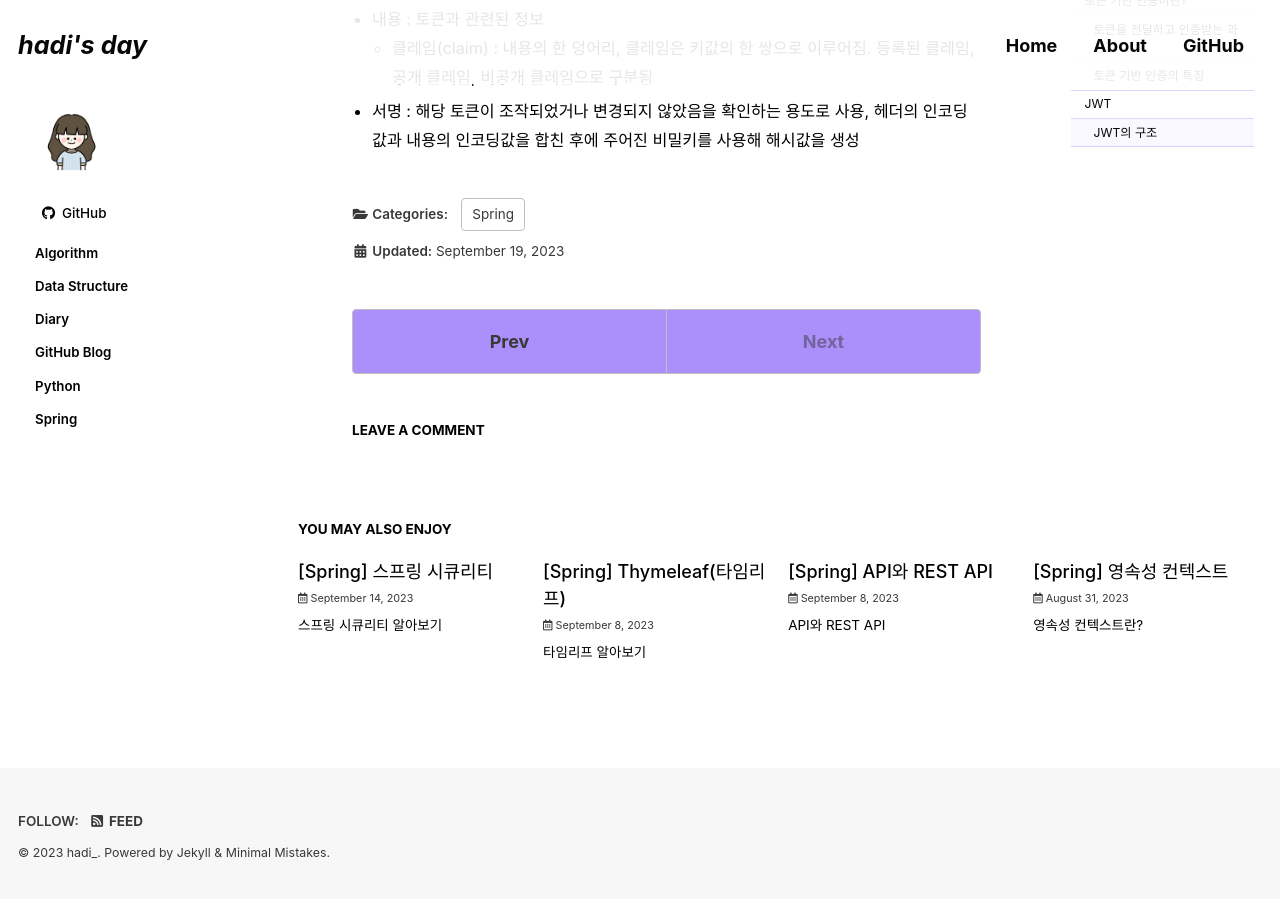
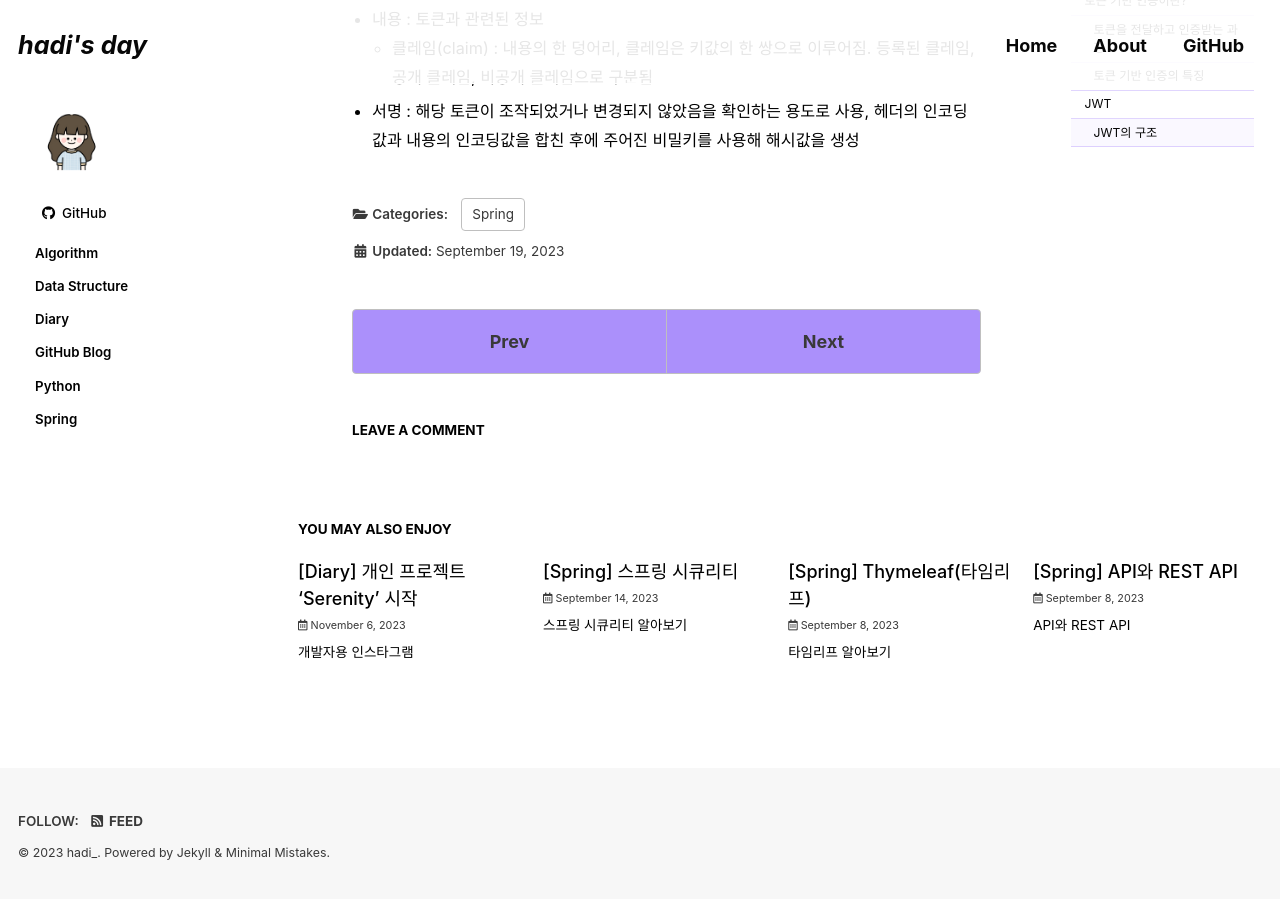
Before and after one commit to ahnhadi/ahnhadi.github.io, a Jekyll site: the page built from _posts/2023-09-19-spring-7.md, in a window 1280 px wide and 900 px high, scrolled down 1676 px. Built offline with Jekyll 4.4.1, drawn with Linux system fonts in a browser that asks for light colours; cached includes are drawn as plain includes; some web fonts are replaced; comment, search, counter and statistics services are not loaded; some of the changed lines change nothing that is shown; some of the changed text lies outside the part shown.

Commit message:
이전 글 수정 및 프로젝트 시작 글 업로드

```diff
--- a/_posts/2023-09-19-spring-7.md
+++ b/_posts/2023-09-19-spring-7.md
@@ -19,7 +19,7 @@ last_modified_at: 2023-09-19 # 최종 수정 날짜
 # 토큰 기반 인증이란?
 - 스프링 시큐리티로 로그인/로그아웃에서는 기본적으로 시큐리티에서 제공해주는 세션 기반 인증을 사용
     - 사용자마다 사용자의 정보를 담은 세션을 생성하고 저장해서 인증
-- 토큰 기반 인증은 코능르 사용
+- 토큰 기반 인증은 토큰을 사용
     - 토큰은 서버에서 클라이언트를 구분하기 위한 유일한 값
     - 서버가 토큰을 생성해서 클라이언트에게 제공하면, 클라이언트는 이 토큰을 갖고 있다가 여러 요청을 이 토큰과 함께 신청
     - 서버는 토큰으로만 유효한 사용자인지 검증
@@ -50,6 +50,7 @@ last_modified_at: 2023-09-19 # 최종 수정 날짜
 # JWT
 ## JWT의 구조
 > JWT는 .을 기준으로 헤더(header), 내용(payload), 서명(signiture)로 이루어져 있음
+
 - **헤더** : 토큰의 타입과 해싱 알고리즘을 지정하는 정보를 담음
 
 |이름|설명|
--- /dev/null
+++ b/_posts/2023-11-06-project-serenity-1.md
@@ -0,0 +1,29 @@
+---
+title: "[Diary] 개인 프로젝트 'Serenity' 시작"
+excerpt: "개발자용 인스타그램"
+
+categories: # 카테고리 설정
+  - diary
+tags: # 포스트 태그
+  - [project, springboot, 1person]
+
+permalink: /diary/projectSerenity01/ # 포스트 URL
+
+toc: true # 우측에 본문 목차 네비게이션 생성
+toc_sticky: true # 본문 목차 네비게이션 고정 여부
+
+date: 2023-11-06 # 작성 날짜
+last_modified_at: 2023-11-06 # 최종 수정 날짜
+---
+
+# 개인 프로젝트의 시작🔛
+포트폴리오로 만들 개인 프로젝트 하나를 시작하였다.
+설계부터 프론트(?)까지 모두 1인으로 할 계획이다.
+다른 것 보다 프론트 단이 가장 걱정되는 부분이다. 아무래도 리액트를 쓰지는 않다보니, 얕은 프론트 지식으로 해낼 수 있을지..?
+
+## 모든 개발 과정은 notion으로
+하나의 과정을 넘어갈 때마다 이 글을 수정하기도 하겠지만, 아무래도 다루기 편한 쪽은 아직 notion이라. 실시간 업데이트는 Notion으로 할 예정
+
+[🌙 Serenity](https://www.notion.so/ireah/Serenity-c74a26c93b4e480d9ddacf482b029672?pvs=4)
+
+빠르게, 그리고 정확하게 마무리해서 포트폴리오에 한 장 추가할 수 있기를.
```
Also changed, not shown: 2 other files.
